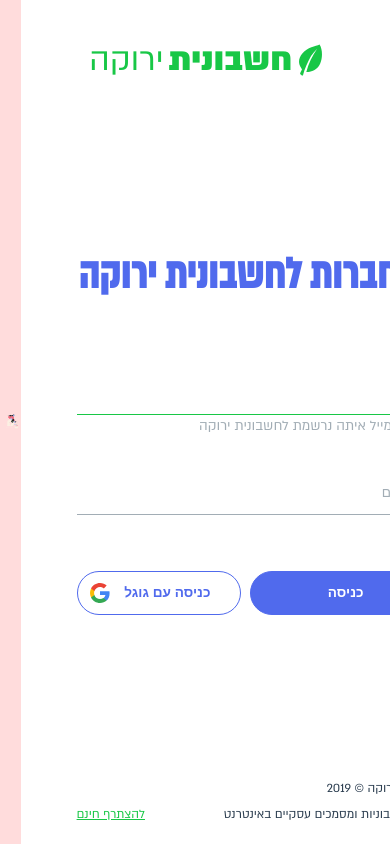
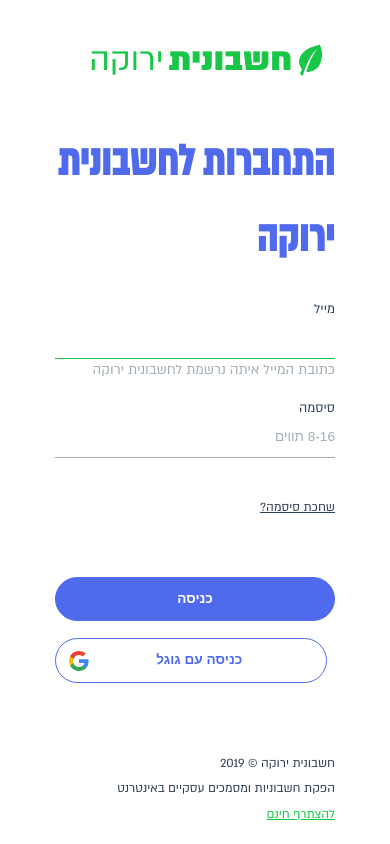
Before and after one commit to dadou4243/greeninvoice-exercise, a Vue app: page /login in a window 390 px wide. Built offline with nearby package versions, Linux system fonts and the light colour scheme.

Commit message:
reponsiveness

```diff
--- a/src/components/LoginFooter.vue
+++ b/src/components/LoginFooter.vue
@@ -35,4 +35,10 @@
     }
   }
 }
+
+@media screen and (max-width: 468px) {
+  .bottom-line {
+    flex-direction: column;
+  }
+}
 </style>
--- a/src/components/LoginPage.vue
+++ b/src/components/LoginPage.vue
@@ -54,6 +54,10 @@
               </div>
             </div>
           </form>
+
+          <div>
+            <a class="forget-link">שחכת סיסמה?</a>
+          </div>
 
           <div class="errors">{{errors}}</div>
 
@@ -278,12 +282,23 @@
           }
         }
       }
+
+      a.forget-link {
+        font-size: 0.8rem;
+        text-decoration: underline;
+        cursor: pointer;
+        margin: 1rem 0;
+        display: inline-block;
+      }
+
+      .errors {
+        color: $alert-color;
+      }
     }
   }
 
   .login-image {
     background: url(../assets/svg/green_login_page.svg);
-    // height: 100%;
     background-repeat: no-repeat;
     background-color: #ffdcdc;
     background-position: right center;
@@ -291,4 +306,29 @@
     flex: 1;
   }
 }
+
+@media screen and (max-width: 980px) {
+  .login-image {
+    display: none;
+  }
+
+  .form-container {
+    margin: 0 auto !important;
+  }
+}
+@media screen and (max-width: 468px) {
+  h1 {
+    color: red;
+  }
+  .form-container {
+    width: 280px !important;
+  }
+  .buttons {
+    flex-direction: column;
+
+    button {
+      margin: 0.5rem 0;
+    }
+  }
+}
 </style>
--- a/src/components/UserInfo.vue
+++ b/src/components/UserInfo.vue
@@ -111,4 +111,13 @@
     }
   }
 }
+
+@media screen and (max-width: 980px) {
+  section {
+    flex-direction: column;
+  }
+  .business-info {
+    margin-top: 2rem;
+  }
+}
 </style>
```
